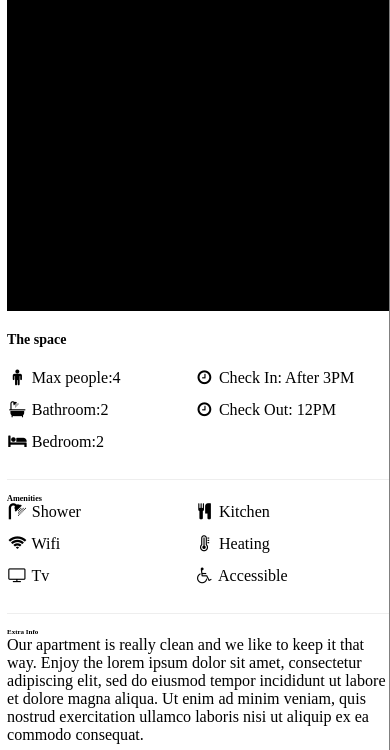
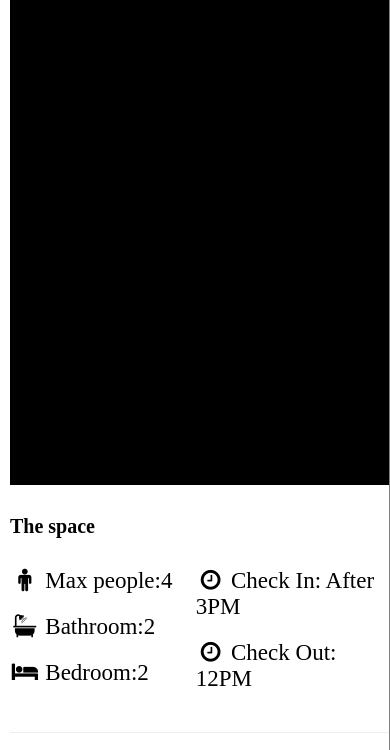
Before and after one commit to AytacSafarova/PYP-task, a plain HTML site: page index.html in a window 390 px wide. Shown: the part 100-850 px from the top of the page. Drawn offline with Linux system fonts and the light colour scheme.

Commit message:
responsive

```diff
--- a/css/mobile.css
+++ b/css/mobile.css
@@ -14,7 +14,7 @@
     overflow-x: hidden;
  }
  html{
-    font-size: 7px;
+    font-size: 10px;
  }
 
     .navbar {
```
